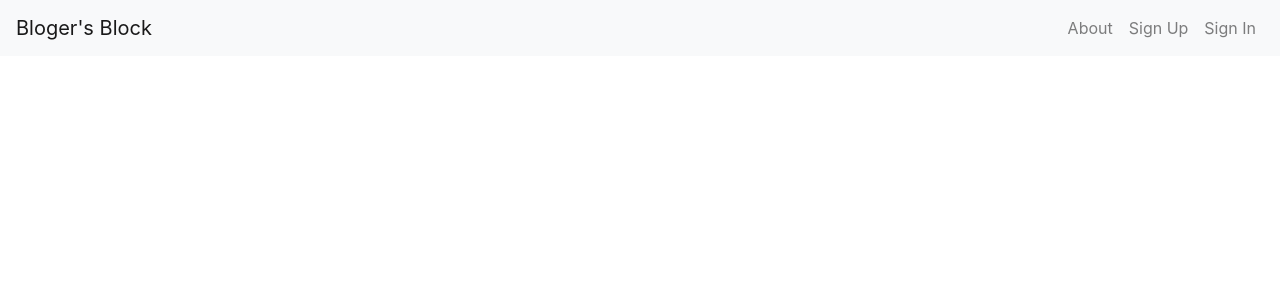
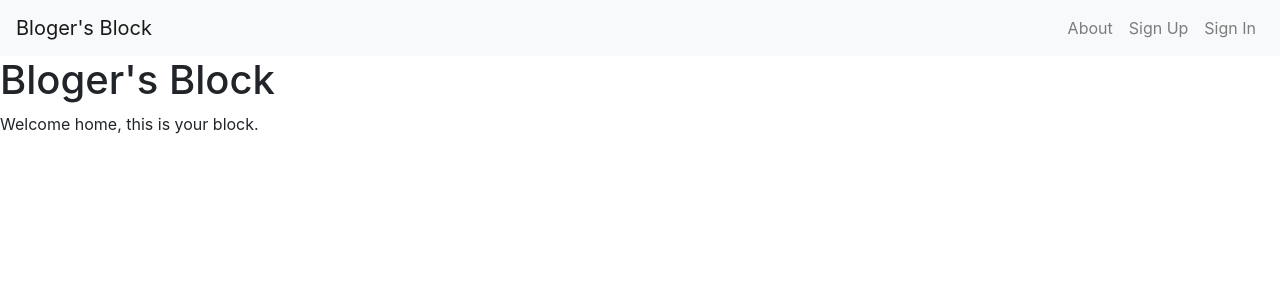
Before and after one commit to Mantongash/blog, a Flask app: page / in a window 1280 px wide. Shown: the top 300 px of the page. Run offline with Flask 2, Linux system fonts and the light colour scheme; some libraries are stand-ins or nearby versions.

Commit message:
Added header content in the index.html file

```diff
--- a/app/static/css/main.css
+++ b/app/static/css/main.css
@@ -3,7 +3,3 @@
   padding: 0;
   box-sizing: border-box;
 }
-
-body {
-  color: red;
-}
--- a/app/templates/index.html
+++ b/app/templates/index.html
@@ -1,3 +1,7 @@
 {% extends "base.html" %}
 {% block body %}
+  <header>
+    <h1>Bloger's Block</h1>
+    <p>Welcome home, this is your block.</p>
+  </header>
 {% endblock body %}
```
